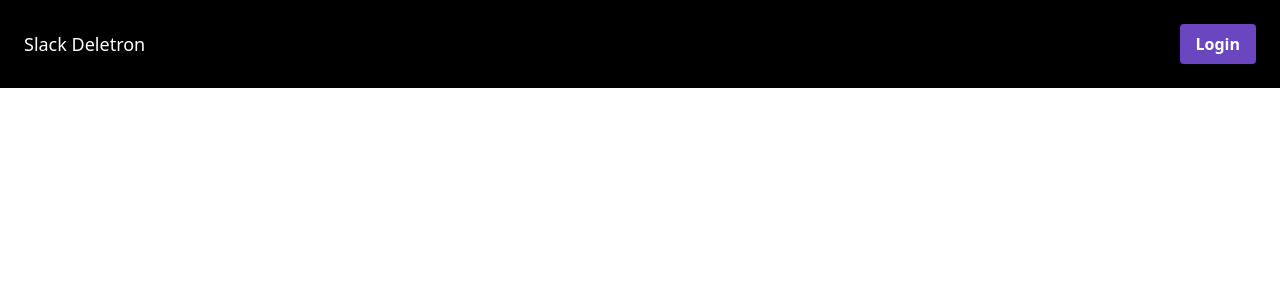
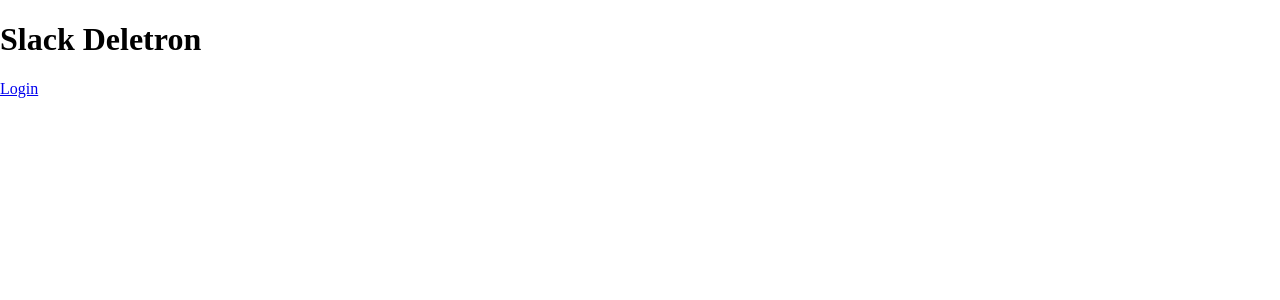
Before and after one commit to drewminns/slack-deletron-v4, a React app: page / in a window 1280 px wide. Shown: the top 300 px of the page. Built offline with nearby package versions, Linux system fonts and the light colour scheme.

Commit message:
get styling going bro

```diff
--- a/package.json
+++ b/package.json
@@ -20,7 +20,6 @@
   "license": "ISC",
   "dependencies": {
     "@vercel/node": "^1.7.1",
-    "clsx": "^1.1.1",
     "cross-fetch": "^3.0.5",
     "date-fns": "^2.14.0",
     "jsonwebtoken": "^8.5.1",
@@ -28,13 +27,15 @@
     "react-dom": "^16.13.1",
     "react-hook-form": "^6.0.1",
     "recoil": "0.0.10",
-    "tailwindcss": "^1.4.6"
+    "styled-components": "^5.1.1",
+    "styled-normalize": "^8.0.7"
   },
   "devDependencies": {
     "@types/jsonwebtoken": "^8.5.0",
     "@types/node-fetch": "^2.5.7",
     "@types/react": "^16.9.41",
     "@types/react-dom": "^16.9.8",
+    "@types/styled-components": "^5.1.1",
     "@typescript-eslint/eslint-plugin": "^3.5.0",
     "@typescript-eslint/parser": "^3.5.0",
     "autoprefixer": "^9.8.4",
--- a/src/components/Button.tsx
+++ b/src/components/Button.tsx
@@ -1,5 +1,4 @@
 import React from 'react'
-import clsx from 'clsx'
 
 type ButtonProps = {
   text: string
@@ -7,7 +6,7 @@
 }
 
 export const Button: React.FC<ButtonProps> = ({ text, handleClick }: ButtonProps) => (
-  <button onClick={handleClick} className={clsx('bg-blue-900', 'hover:bg-blue-700', 'text-white', 'text-sm')}>
+  <button onClick={handleClick} className={['bg-blue-900', 'hover:bg-blue-700', 'text-white', 'text-sm'].join(' ')}>
     {text}
   </button>
 )
--- a/src/index.tsx
+++ b/src/index.tsx
@@ -2,10 +2,11 @@
 import { render } from 'react-dom'
 import { RecoilRoot } from 'recoil'
 import { App } from './App'
-import './styles.css'
+import { GlobalStyle } from './styles'
 
 render(
   <RecoilRoot>
+    <GlobalStyle />
     <App />
   </RecoilRoot>,
   document.getElementById('root'),
--- a/src/styles.css
+++ /dev/null
@@ -1,3 +0,0 @@
-@import 'tailwindcss/base';
-@import 'tailwindcss/components';
-@import 'tailwindcss/utilities';
--- /dev/null
+++ b/src/styles.ts
@@ -0,0 +1,12 @@
+import { createGlobalStyle } from 'styled-components'
+import { normalize } from 'styled-normalize'
+
+export const GlobalStyle = createGlobalStyle`
+  @import url('https://fonts.googleapis.com/css2?family=Inter:wght@400;700&display=swap');
+
+  ${normalize}
+
+  * {
+    box-sizing: border-box;
+  }
+`
```
Also changed, not shown: src/components/Results.tsx (deleted), 1 other file (tests, documents, lock files or other folders).
